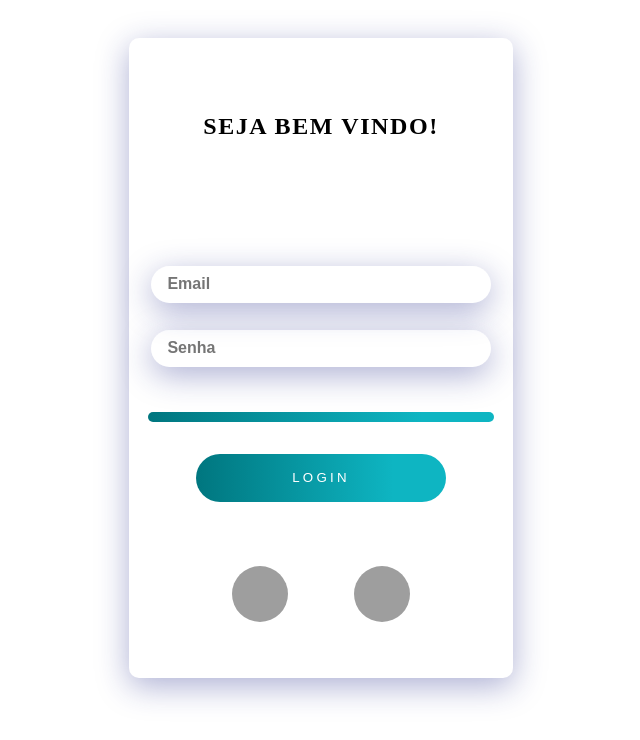
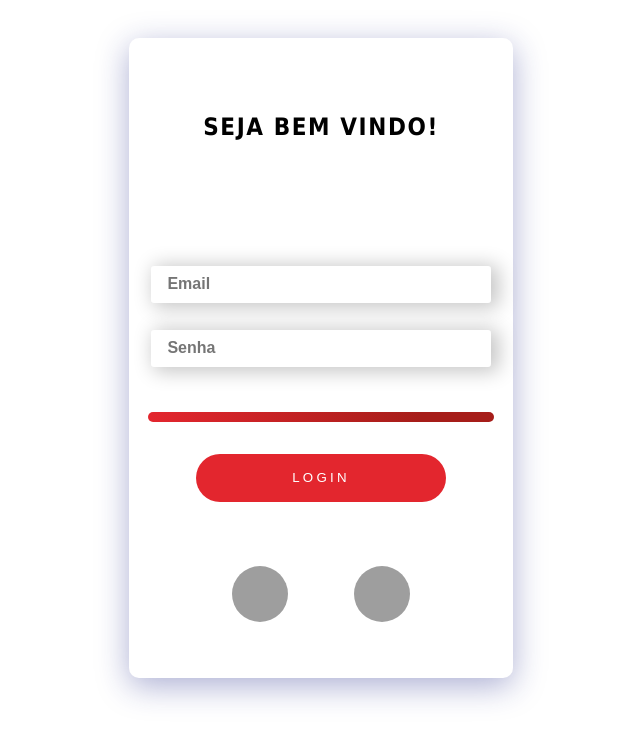
Before and after one commit to alinemartinsgh/vitrine_virtual, a React (Create React App) app in the folder client/: page / in a window 1280 px wide. Shown: the top 740 px of the page, without its empty margins (319-959 px from the left). Built offline with nearby package versions, Linux system fonts and the light colour scheme; no server answers; grey boxes are pictures that could not be loaded.

Commit message:
alterada cor do botão

```diff
--- a/client/src/components/botao/styles.ts
+++ b/client/src/components/botao/styles.ts
@@ -1,7 +1,7 @@
 import styled from 'styled-components';
 
 export const BotaoCustomizado = styled.button`
-  background: linear-gradient(to right, #00767F 0%, #0eb5c2 79%);
+  background: #e3262e;
   text-transform: uppercase;
   letter-spacing: 0.2rem;
   width: 65%;
@@ -10,4 +10,8 @@ export const BotaoCustomizado = styled.button`
   color: white;
   border-radius: 2rem;
   cursor: pointer;
+
+  :hover {
+    background: #A61D19;
+  }
 `;
--- a/client/src/components/formularioLogin/index.tsx
+++ b/client/src/components/formularioLogin/index.tsx
@@ -27,7 +27,7 @@ export const FormularioLogin = ({ onClick }: Props) => {
     <Container>
       <TituloBemVindo> Seja bem vindo! </TituloBemVindo>
       <InputContainer>
-        <Input type="text" placeholder="Email" />
+        <Input type="text" placeholder="Email"/>
         <Input type="text" placeholder="Senha" />
       </InputContainer>
       <ReguaHorizontal />
--- a/client/src/components/formularioLogin/styles.ts
+++ b/client/src/components/formularioLogin/styles.ts
@@ -35,7 +35,7 @@ export const ReguaHorizontal = styled.hr`
   height: 1.5%;
   border-radius: 0.8rem;
   border: none;
-  background: linear-gradient(to right, #00767f 0%, #0eb5c2 79%);
+  background: linear-gradient(to right, #e3262e 0%, #a61d19 79%);
   background-color: #ebd0d0;
   margin: 2rem 0 1rem 0;
   backdrop-filter: blur(25px);
@@ -50,6 +50,7 @@ export const IconeContainer = styled.div`
 `;
 
 export const TituloBemVindo = styled.h2`
+  font-family: Tahoma, sans-serif;
   margin: auto auto;
   color: black;
   text-transform: uppercase;
--- a/client/src/components/input/index.tsx
+++ b/client/src/components/input/index.tsx
@@ -1,12 +1,19 @@
-import React from 'react';
+import React, { ChangeEventHandler } from 'react';
 
 import { InputCustomizado } from './styles';
 
 interface Props {
   type: string;
   placeholder: string;
+  onchange?: ChangeEventHandler<HTMLInputElement>;
 }
 
-export const Input = ({ type, placeholder }: Props) => {
-  return <InputCustomizado type={type} placeholder={placeholder} />;
+export const Input = ({ type, placeholder, onchange }: Props) => {
+  return (
+    <InputCustomizado
+      type={type}
+      placeholder={placeholder}
+      onChange={onchange}
+    />
+  );
 };
--- a/client/src/components/input/styles.ts
+++ b/client/src/components/input/styles.ts
@@ -2,8 +2,8 @@ import styled from 'styled-components';
 
 export const InputCustomizado = styled.input`
   background: rgba(255, 255, 255, 0.15);
-  box-shadow: 0 8px 32px 0 rgba(31, 38, 135, 0.37);
-  border-radius: 2rem;
+  box-shadow: 5px 2px 19px 3px #C7C7C7;
+  border-radius: 0.2rem;
   width: 80%;
   height: 0.3rem;
   padding: 1rem;
--- a/client/src/store/campanhas/sagas.ts
+++ b/client/src/store/campanhas/sagas.ts
@@ -66,7 +66,7 @@ export function* deletarCampanha(id: any): any {
 const sagas = [
   takeLatest(CampanhaTypes.BUSCA_LISTA_CAMPANHA, buscaCampanhas),
   //takeLatest(CampanhaTypes.BUSCA_POR_ID_CAMPANHA, buscaCampanhaPorId),
-  takeLatest(CampanhaTypes.ATUALIZAR_CAMPANHA, atualizarCampanha),
+  //takeLatest(CampanhaTypes.ATUALIZAR_CAMPANHA, atualizarCampanha),
   takeLatest(CampanhaTypes.ADICIONAR_CAMPANHA, criaCampanha),
   takeLatest(CampanhaTypes.DELETE_CAMPANHA, deletarCampanha),
 ];
```
Also changed, not shown: 1 other file (tests, documents, lock files or other folders).
